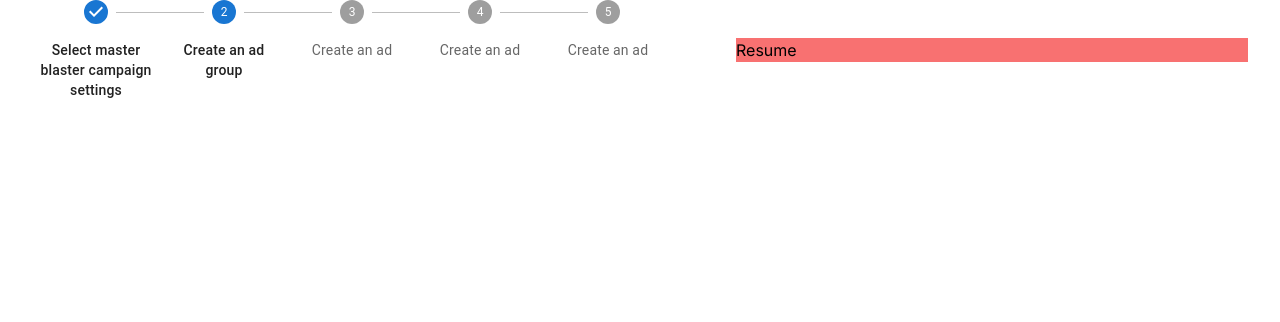
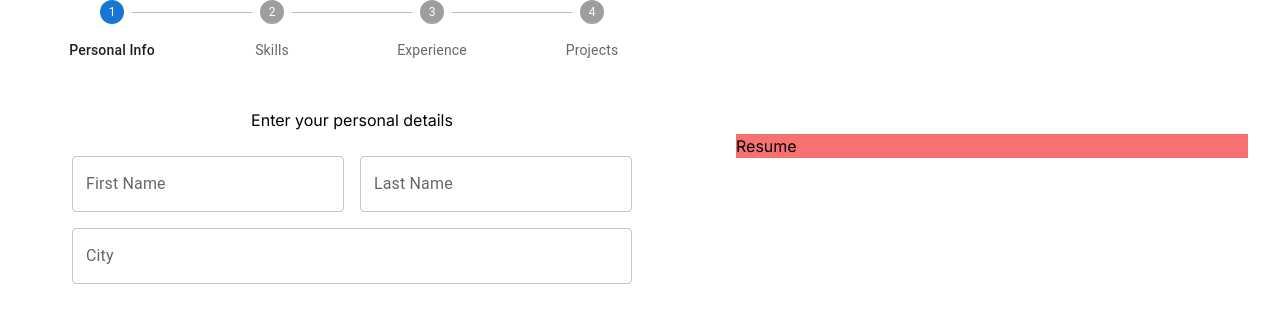
Before and after one commit to Natiz88/Resume-Builder, a Next.js app in the folder resume-builder/: page / in a window 1280 px wide. Shown: the top 322 px of the page. Built offline with nearby package versions, Linux system fonts and the light colour scheme.

Commit message:
peronal info form

```diff
--- a/resume-builder/components/HomePage.tsx
+++ b/resume-builder/components/HomePage.tsx
@@ -1,11 +1,15 @@
 import React from 'react';
 import Steps from './Steps';
 import Resume from './Resume';
+import Personal from './forms/Personal';
 
 const HomePage = () => {
   return (
-    <div className='flex justify-around items-center'>
-        <Steps/>
+    <div className='lg:flex justify-around items-center'>
+      <div className='lg:w-1/2'>
+      <Steps />
+      <Personal />
+      </div>
         <Resume/>
     </div>
   )
--- a/resume-builder/components/Steps.tsx
+++ b/resume-builder/components/Steps.tsx
@@ -5,18 +5,17 @@ import Step from '@mui/material/Step';
 import StepLabel from '@mui/material/StepLabel';
 
 const steps = [
-  'Select master blaster campaign settings',
-  'Create an ad group',
-  'Create an ad',
-  'Create an ad',
-  'Create an ad',
+  'Personal Info',
+  'Skills',
+  'Experience',
+  'Projects',
 ];
 
 export default function Steps() {
   return (
-    <div className='w-1/2'>
+    <div className='w-full'>
     <Box sx={{ width: '100%' }}>
-      <Stepper activeStep={1} alternativeLabel>
+      <Stepper activeStep={0} alternativeLabel>
         {steps.map((label) => (
           <Step key={label}>
             <StepLabel>{label}</StepLabel>
--- a/resume-builder/components/forms/Personal.jsx
+++ /dev/null
@@ -1,7 +0,0 @@
-import React from "react";
-
-const Personal = () => {
-  return <div>Personal</div>;
-};
-
-export default Personal;
--- /dev/null
+++ b/resume-builder/components/forms/Personal.tsx
@@ -0,0 +1,26 @@
+import React from "react";
+import {
+  Button,
+  Card,
+  Grid,
+  Input,
+  InputAdornment,
+  IconButton,
+  TextField,
+} from "@mui/material";
+
+const Personal = () => {
+  return <div className="w-full px-8 mt-8">
+    <h3 className="text-center py-4">Enter your personal details</h3>
+    <form className=" p-2">
+    <Grid container spacing={2}>
+      <Grid item xs={6}><TextField label="First Name" fullWidth variant="outlined" /></Grid><Grid item xs={6}>
+      <TextField label="Last Name" fullWidth variant="outlined" /></Grid>
+      <Grid item xs={12}><TextField label="City" fullWidth variant="outlined" /></Grid>
+</Grid>
+
+    </form>
+  </div>;
+};
+
+export default Personal;
```
